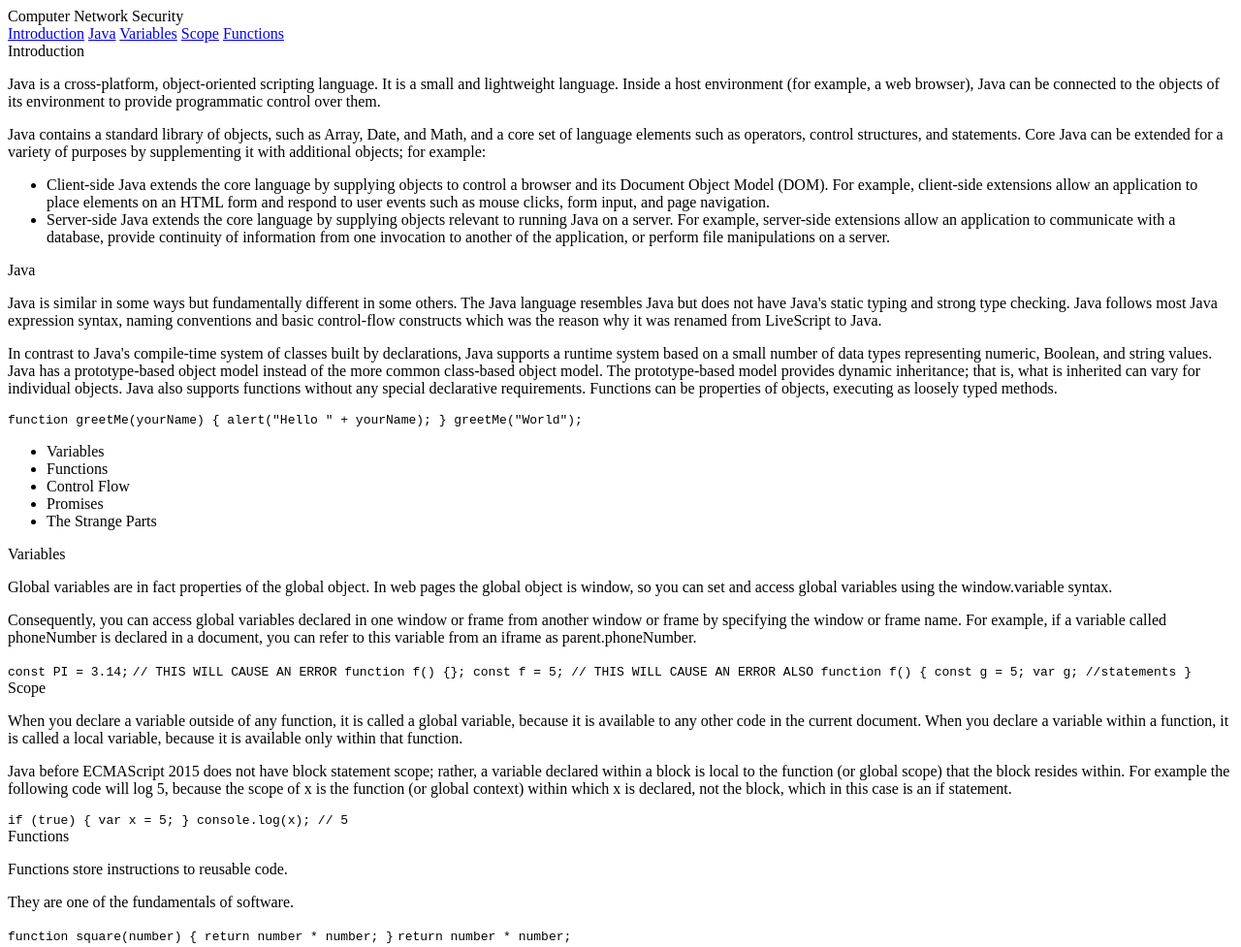
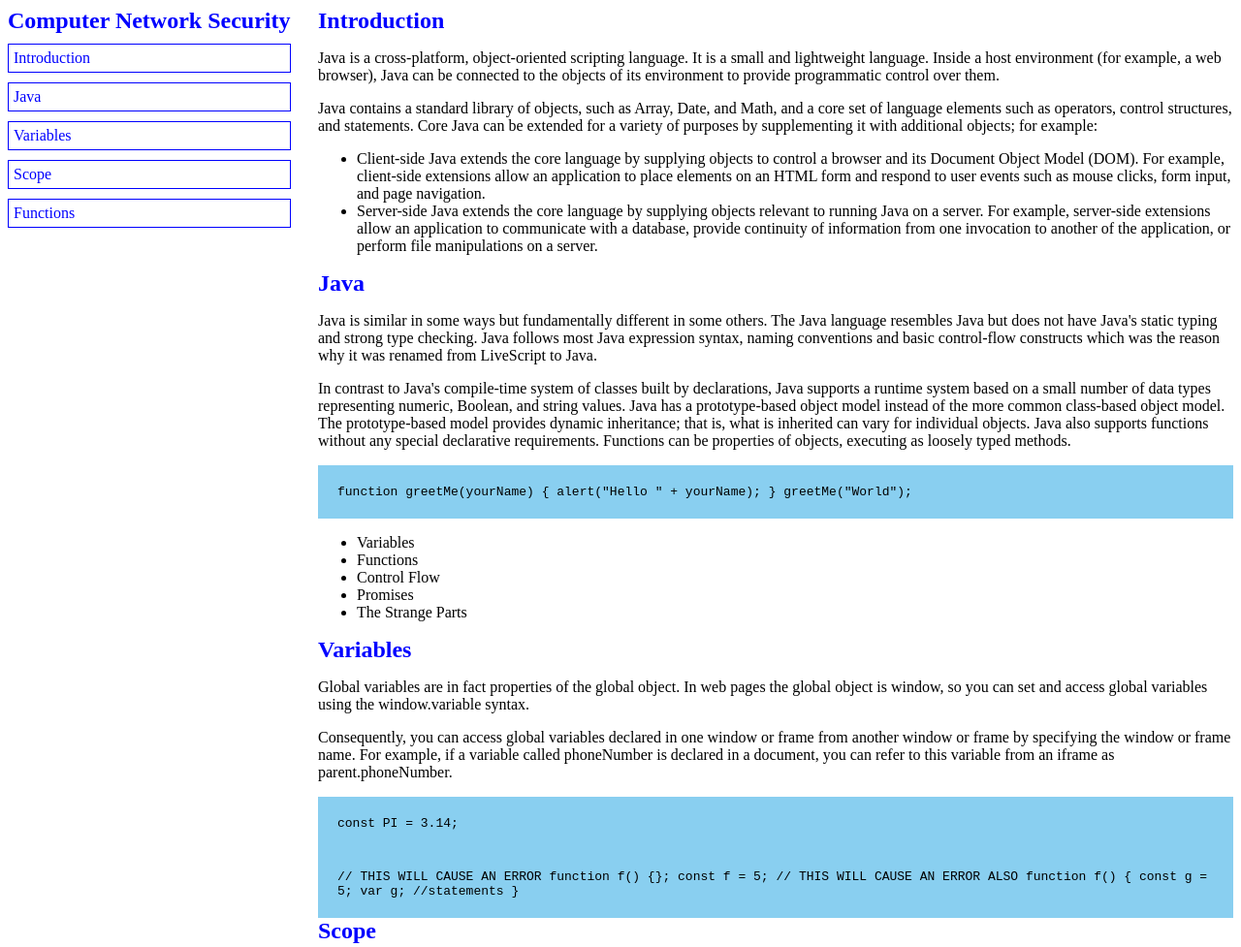
Before and after one commit to thiyagalingamkarthik/Build-a-Technical-Documentation-Page, a plain HTML site: page index.html in a window 1280 px wide. Shown: the top 977 px of the page at 97% size. Drawn offline with Linux system fonts and the light colour scheme.

Commit message:
Update index.html

```diff
--- a/index.html
+++ b/index.html
@@ -8,6 +8,56 @@
     <header>
       Computer Network Security
     </header>
+    <style type="text/css">
+     div.main-body {
+  display: grid;
+  grid-template-columns: minmax(300px, auto) 1fr;
+  grid-gap: 20px;
+  grid-template-areas: "navbar mainContent";
+}
+
+nav#navbar {
+  grid-area: navbar;
+  position: fixed;
+}
+
+nav#navbar a {
+  display: block;
+  border: 1px solid blue;
+  padding: 5px;
+  margin: 10px 0;
+  text-decoration: none;
+  color: blue;
+}
+
+main#main-doc {
+  grid-area: mainContent;
+}
+
+header {
+  font-size: 1.5em;
+  font-weight: bold;
+  color: blue
+}
+
+code {
+  background-color: #89CFF0;
+  padding: 20px;
+  display: block;
+}
+
+@media screen and (max-width: 750px) {
+  div.main-body {
+    grid-template-columns: 1fr;
+    grid-template-areas: "navbar" "mainContent";
+  }
+    nav#navbar {
+    position: inherit;
+  }
+}
+    </style>
+
+
     <a href="#Introduction" class="nav-link">Introduction</a>
     <a href="#Java" class="nav-link">Java</a>
     <a href="#Variables" class="nav-link">Variables</a>
```
